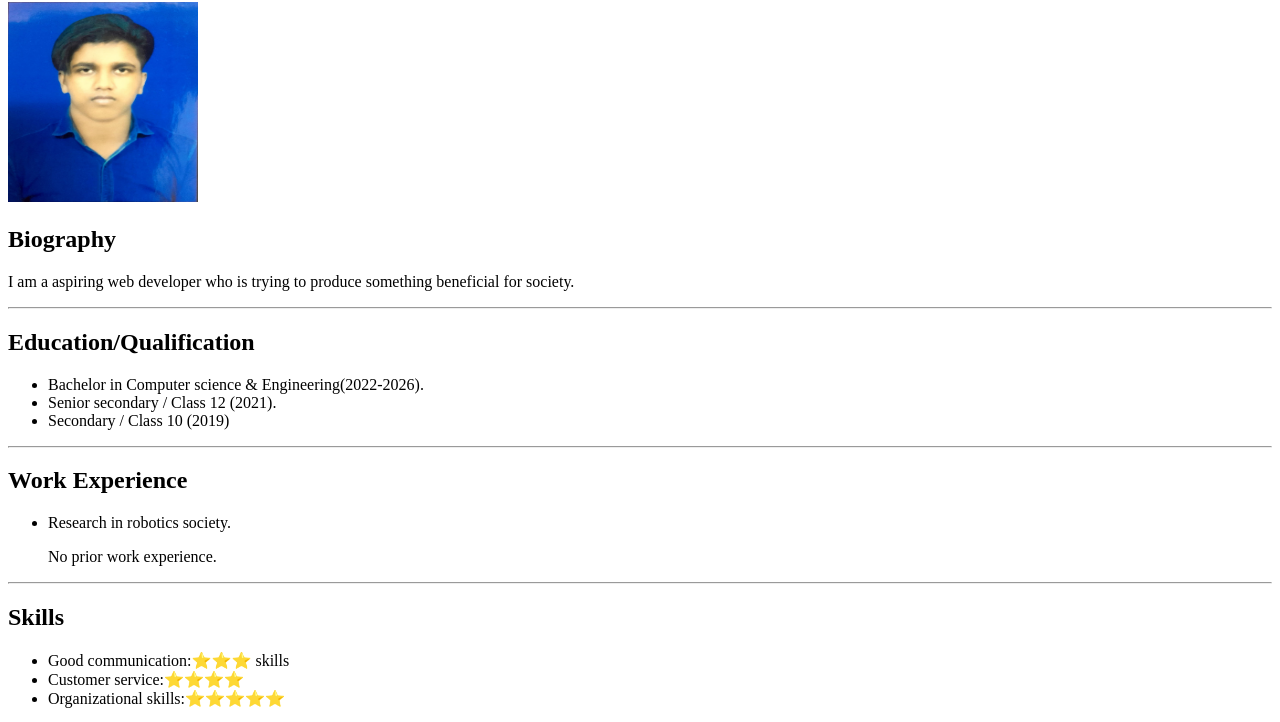
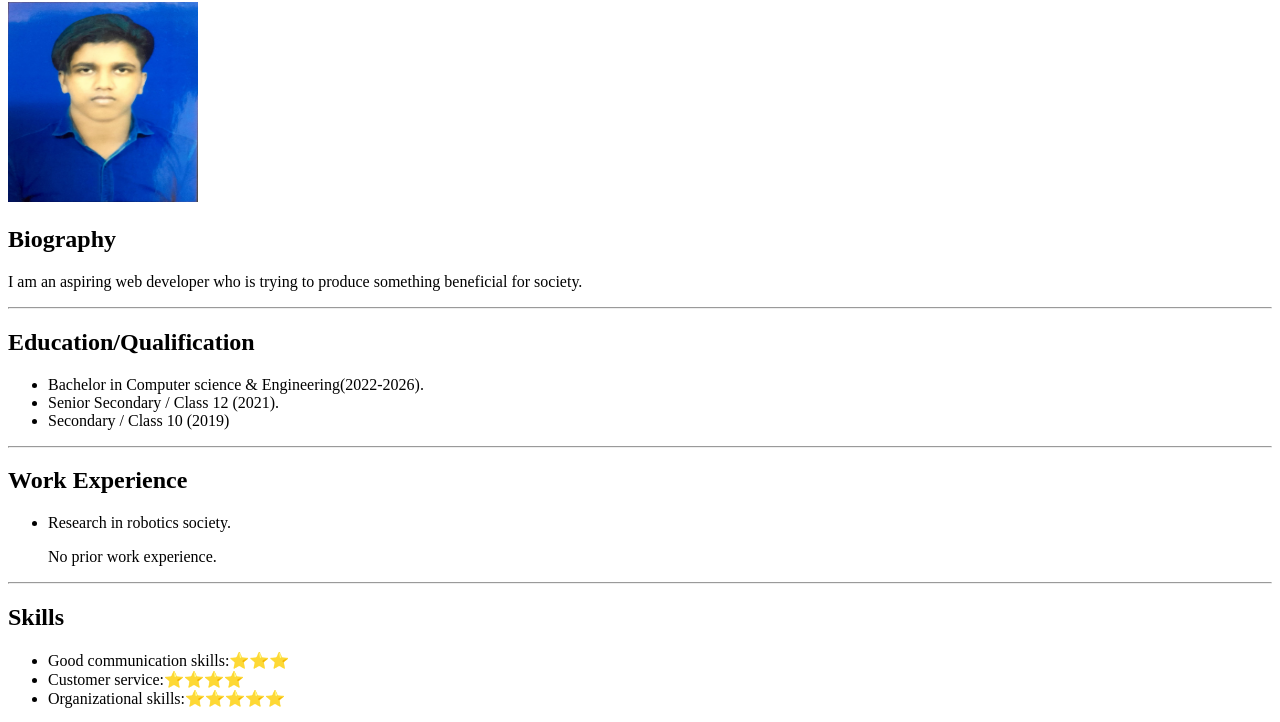
Before and after one commit to D4Devill/html-resume, a plain HTML site: page index.html in a window 1280 px wide. Shown: the part 78-800 px from the top of the page. Drawn offline with Linux system fonts and the light colour scheme.

Commit message:
Update index.html

```diff
--- a/index.html
+++ b/index.html
@@ -8,12 +8,12 @@
     <h1>Dhiman Kumar Mahato</h1>
     <img src="./Photo.jpg" width="190" height="200" alt="Dhiman's photo" draggable="true"/>
     <h2>Biography</h2>
-    <p>I am a aspiring web developer who is trying to produce something beneficial for society.</p>
+    <p>I am an aspiring web developer who is trying to produce something beneficial for society.</p>
     <hr/>
     <h2>Education/Qualification</h2>
     <ul>
         <li>Bachelor in Computer science & Engineering(2022-2026).</li>
-        <li>Senior secondary / Class 12 (2021).</li>
+        <li>Senior Secondary / Class 12 (2021).</li>
         <li>Secondary / Class 10 (2019)</li>
     </ul>
     <hr/>
@@ -25,7 +25,7 @@
     <hr/>
     <h2>Skills</h2>
     <ul>
-        <li>Good communication:⭐️⭐️⭐️ skills</li>
+        <li>Good communication skills:⭐️⭐️⭐️</li>
         <li>Customer service:⭐️⭐️⭐️⭐️</li>
         <li>Organizational skills:⭐️⭐️⭐️⭐️⭐️</li>
     </ul>
```
